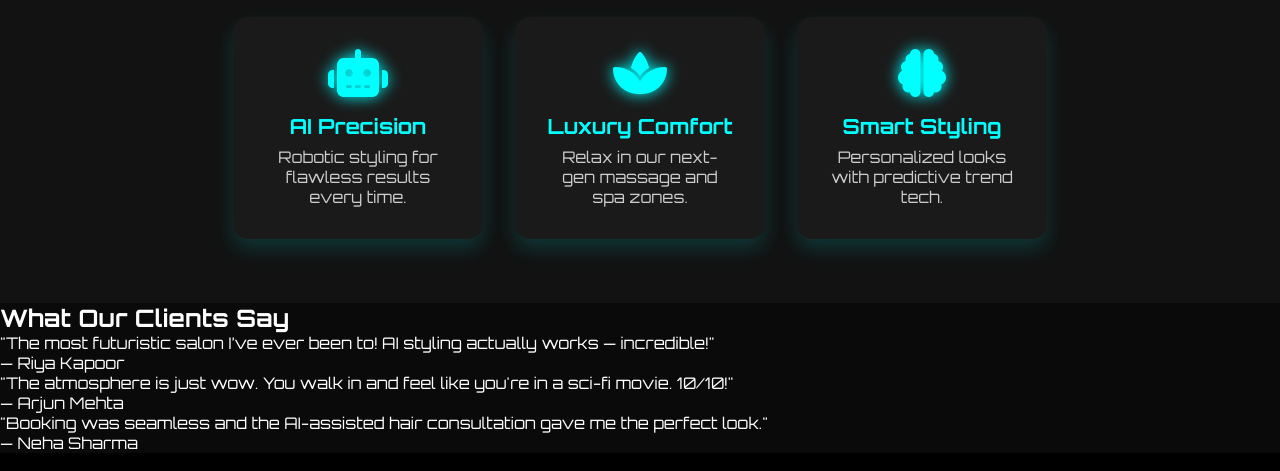
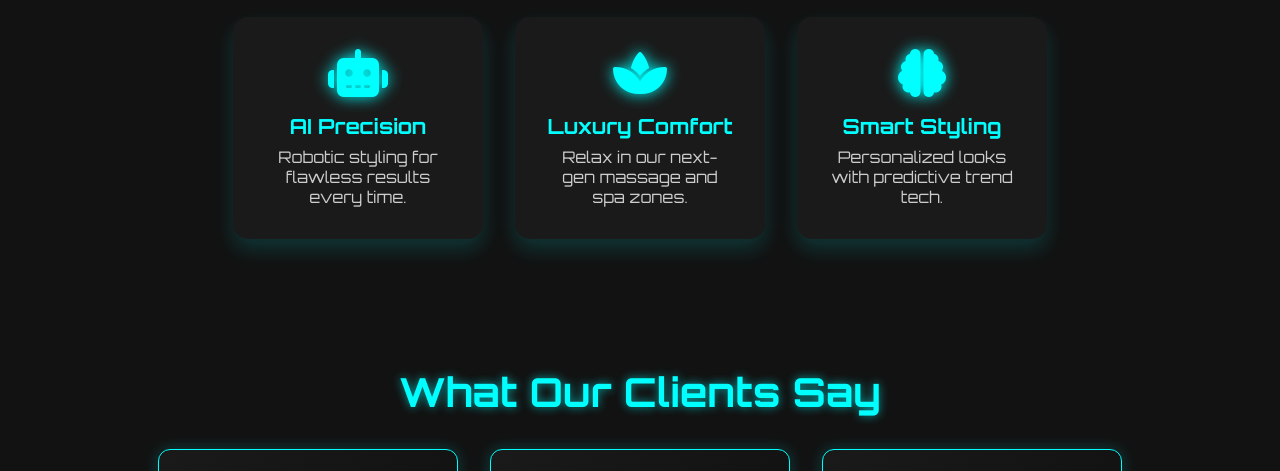
Before and after one commit to Agxor/SalonX, a plain HTML site: page index.html in a window 1280 px wide. Shown: the part 3159-3630 px from the top of the page. Drawn offline with Linux system fonts and the light colour scheme.

Commit message:
Update style.css

```diff
--- a/style.css
+++ b/style.css
@@ -439,3 +439,52 @@ nav {
         margin: 0.5rem 0;
     }
 }
+
+.reviews {
+  padding: 4rem 2rem;
+  background-color: #121212;
+  text-align: center;
+}
+
+.reviews h2 {
+  font-size: 2.5rem;
+  color: #0ff;
+  margin-bottom: 2rem;
+  text-shadow: 0 0 10px rgba(0, 255, 255, 0.6);
+}
+
+.review-container {
+  display: flex;
+  flex-wrap: wrap;
+  justify-content: center;
+  gap: 2rem;
+}
+
+.review-box {
+  background: linear-gradient(145deg, #1a1a1a, #0d0d0d);
+  border: 1px solid #0ff;
+  padding: 1.5rem 2rem;
+  border-radius: 12px;
+  width: 300px;
+  box-shadow: 0 0 15px rgba(0, 255, 255, 0.2);
+  transition: transform 0.3s ease, box-shadow 0.3s ease;
+}
+
+.review-box:hover {
+  transform: translateY(-8px);
+  box-shadow: 0 0 25px rgba(0, 255, 255, 0.4);
+}
+
+.review-box p {
+  font-size: 1rem;
+  color: #ccc;
+  margin-bottom: 1rem;
+  line-height: 1.6;
+}
+
+.review-box span {
+  font-size: 0.9rem;
+  color: #0ff;
+  font-weight: bold;
+  text-shadow: 0 0 5px #0ff;
+}
```
